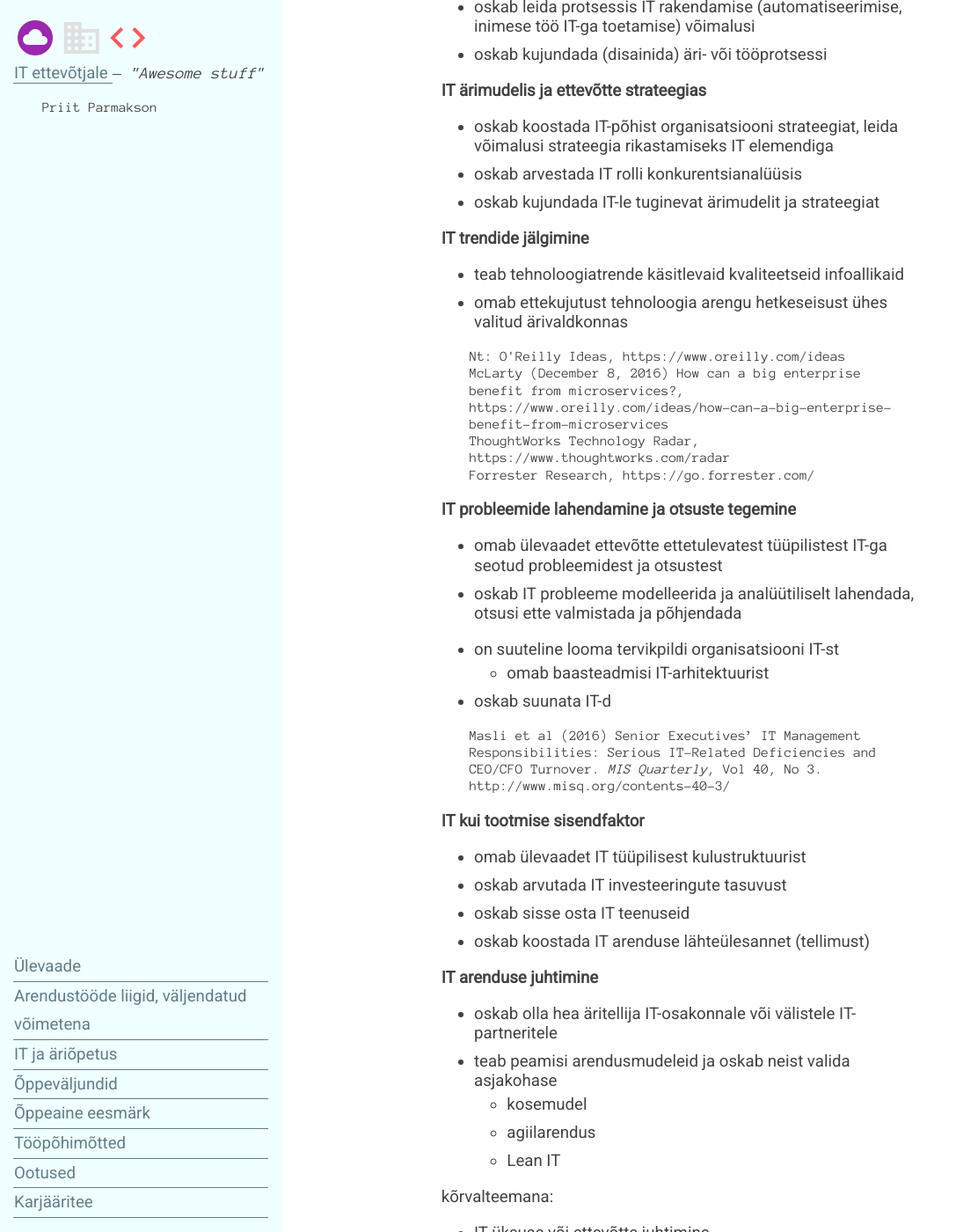
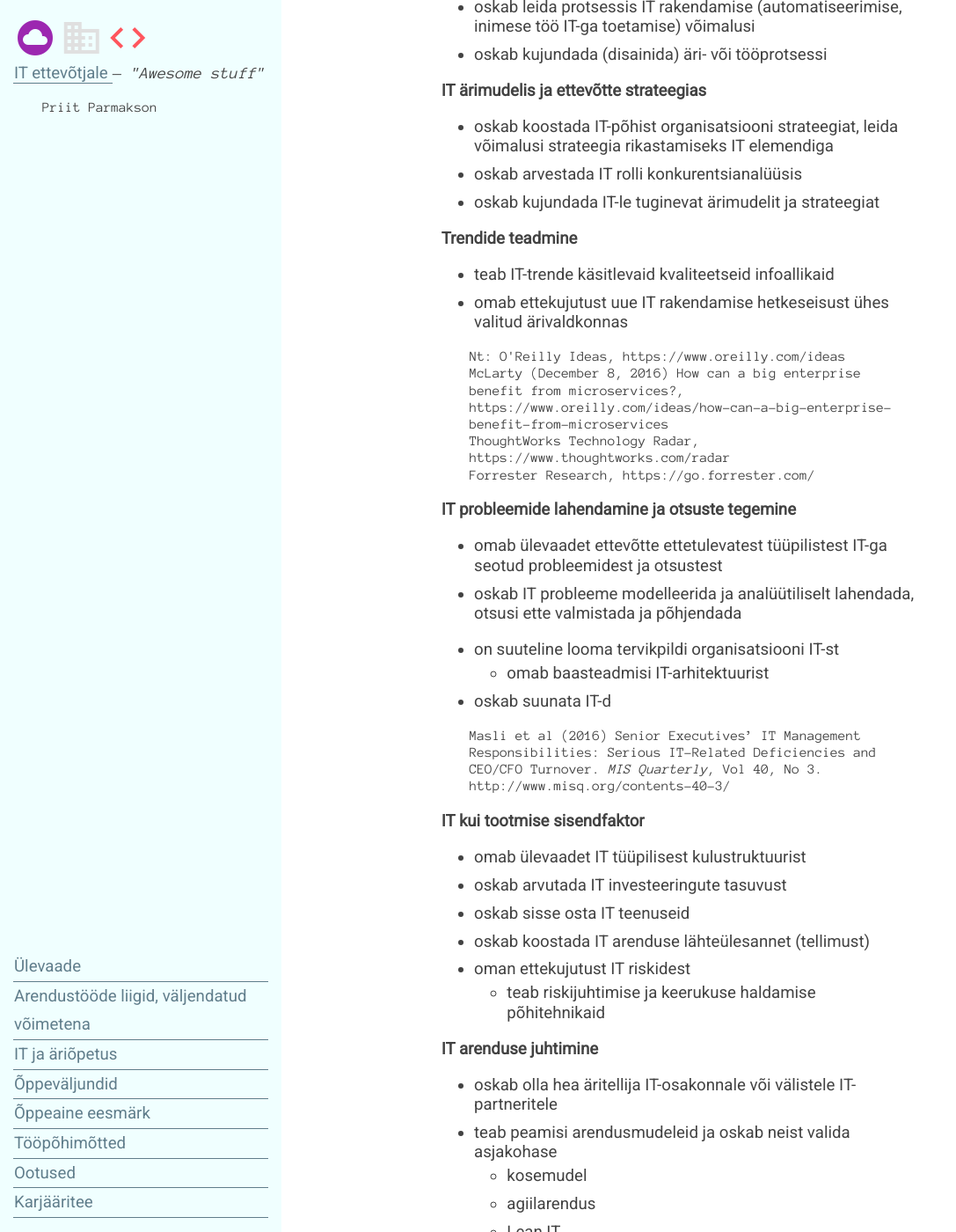
Before and after one commit to agiil/IT, a Jekyll site: the page built from Oppevaljundid.md, in a window 1280 px wide and 1400 px high, scrolled down 505 px. Shown: the whole window at 88% size, without its empty margins (0-1087 px from the left). Built offline with Jekyll 4.4.1, drawn with Linux system fonts in a browser that asks for light colours; some of the changed text lies outside the part shown.

Commit message:
Update Oppevaljundid.md

```diff
--- a/Oppevaljundid.md
+++ b/Oppevaljundid.md
@@ -7,6 +7,7 @@
 ---
 
 # Õppeväljundid
+<a class='edit' href='https://github.com/agiil/IT/edit/master/Oppevaljundid.md'><i class="material-icons">create</i></a>
 
 ## Infohaldus
 - oskab korraldada info liikumist organisatsioonis organisatsiooni eesmärkidest lähtuvalt
@@ -25,9 +26,9 @@
 - oskab arvestada IT rolli konkurentsianalüüsis
 - oskab kujundada IT-le tuginevat ärimudelit ja strateegiat
 
-## IT trendide jälgimine
-- teab tehnoloogiatrende käsitlevaid kvaliteetseid infoallikaid
-- omab ettekujutust tehnoloogia arengu hetkeseisust ühes valitud ärivaldkonnas
+## Trendide teadmine
+- teab IT-trende käsitlevaid kvaliteetseid infoallikaid
+- omab ettekujutust uue IT rakendamise hetkeseisust ühes valitud ärivaldkonnas
 
 <p class='inset'>Nt: O'Reilly Ideas, https://www.oreilly.com/ideas<br>
 McLarty (December 8, 2016) How can a big enterprise benefit from microservices?, https://www.oreilly.com/ideas/how-can-a-big-enterprise-benefit-from-microservices<br>
@@ -49,6 +50,8 @@
 - oskab arvutada IT investeeringute tasuvust
 - oskab sisse osta IT teenuseid
 - oskab koostada IT arenduse lähteülesannet (tellimust)
+- oman ettekujutust IT riskidest
+  - teab riskijuhtimise ja keerukuse haldamise põhitehnikaid
 
 ## IT arenduse juhtimine
 - oskab olla hea äritellija IT-osakonnale või välistele IT-partneritele
```
Also changed, not shown: other parts of Oppevaljundid.md (+2 -2 lines).
